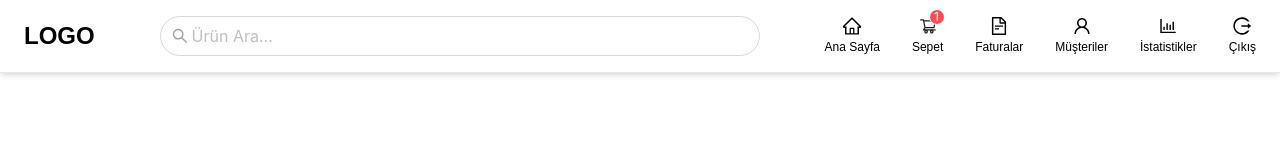
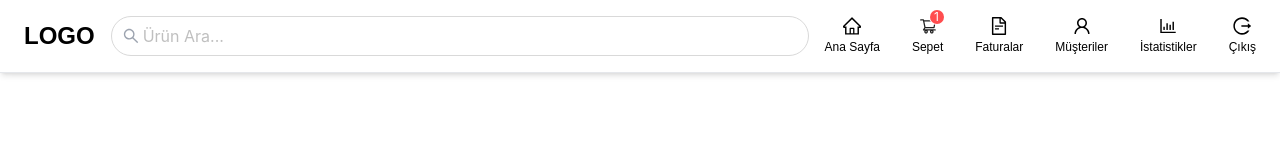
Before and after one commit to seval2016/post-application, a React (Vite) app in the folder client/: page /bills in a window 1280 px wide. Shown: the top 160 px of the page. Built offline with nearby package versions, Linux system fonts and the light colour scheme; a web font is replaced by a local one.

Commit message:
header design

```diff
--- a/client/src/components/Header/Search.tsx
+++ b/client/src/components/Header/Search.tsx
@@ -3,7 +3,7 @@ import { SearchOutlined } from '@ant-design/icons';
 
 const Search = () => {
   return (
-    <div className="search-wrapper w-[300px] sm:w-[400px] md:w-[600px]">
+    <div className="search-wrapper  flex-1 flex justify-center ">
       <Input
         size="large"
         placeholder="Ürün Ara..."
```
